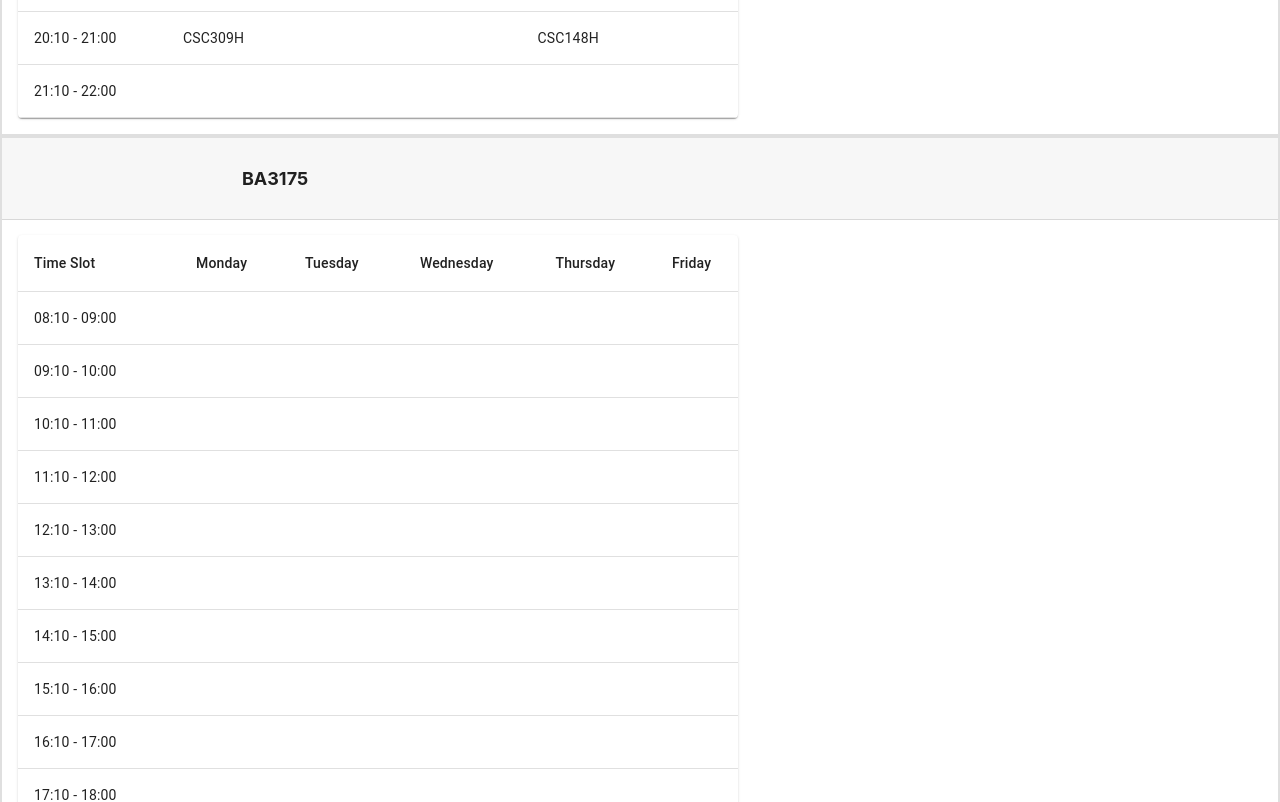
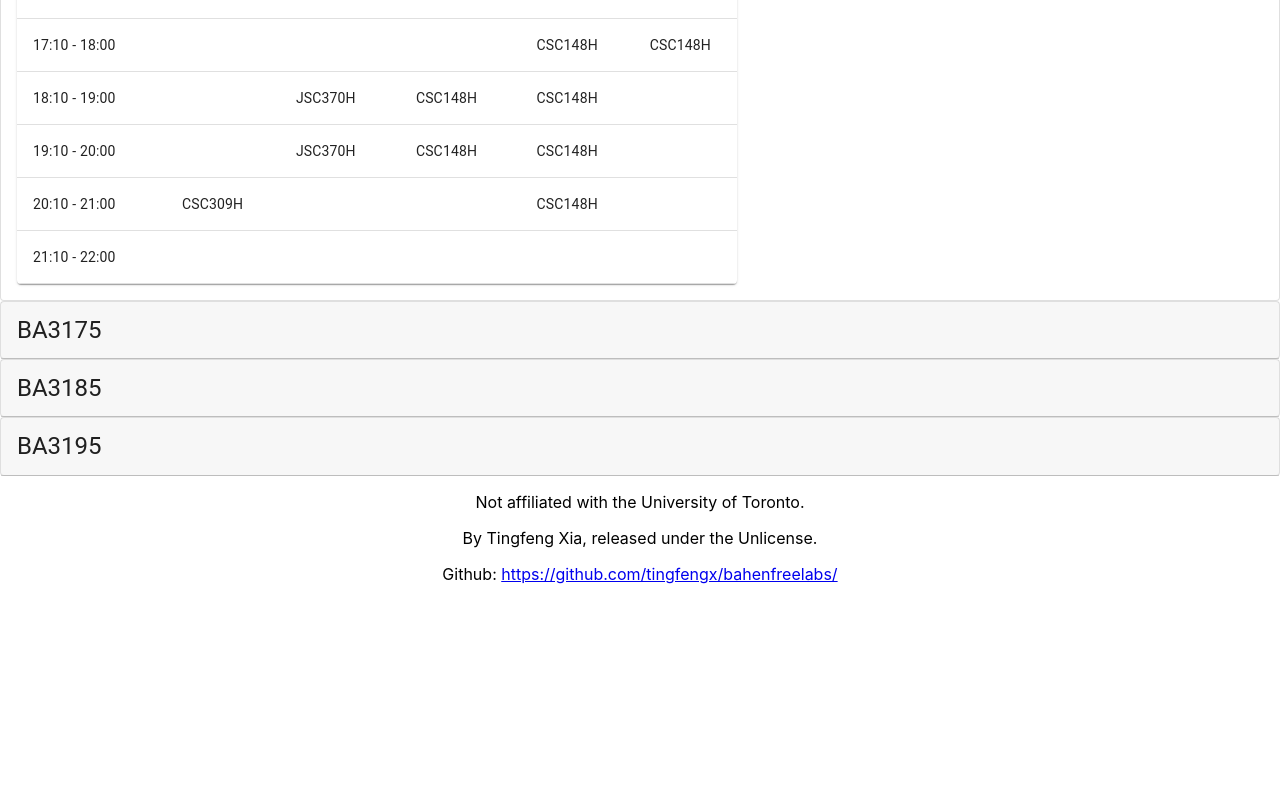
Before and after one commit to tingfengx/bahenfreelabs, a React (Create React App) app: page / in a window 1280 px wide. Shown: the part 780-1582 px from the top of the page. After the commit the page ends 1380 px from the top, so only its background shows below. Built offline with nearby package versions, Linux system fonts and the light colour scheme.

Commit message:
add real time lab avail info

```diff
--- a/package.json
+++ b/package.json
@@ -5,6 +5,7 @@
   "private": true,
   "dependencies": {
     "@material-ui/core": "^4.9.4",
+    "@material-ui/icons": "^4.9.1",
     "@testing-library/jest-dom": "^4.2.4",
     "@testing-library/react": "^9.4.1",
     "@testing-library/user-event": "^7.2.1",
--- a/src/App.js
+++ b/src/App.js
@@ -2,23 +2,24 @@ import React from 'react';
 import './App.css';
 import LabInfo from "./LabInfo";
 import Foot from "./Foot";
+import CurAvail from "./CurAvail";
 
 class App extends React.Component {
     BA3175ReservedBy = {
         monday: {
             '08:10 - 09:00': "",
             '09:10 - 10:00': "",
-            '10:10 - 11:00': "",
+            '10:10 - 11:00': "CSC309H",
             '11:10 - 12:00': "",
             '12:10 - 13:00': "",
             '13:10 - 14:00': "",
-            '14:10 - 15:00': "",
+            '14:10 - 15:00': "CSC367H",
             '15:10 - 16:00': "",
             '16:10 - 17:00': "",
             '17:10 - 18:00': "",
             '18:10 - 19:00': "",
             '19:10 - 20:00': "",
-            '20:10 - 21:00': "",
+            '20:10 - 21:00': "CSC309H",
             '21:10 - 22:00': ""
         },
         tuesday: {
@@ -27,14 +28,96 @@ class App extends React.Component {
             '10:10 - 11:00': "",
             '11:10 - 12:00': "",
             '12:10 - 13:00': "",
-            '13:10 - 14:00': "",
-            '14:10 - 15:00': "",
+            '13:10 - 14:00': "CSC207H",
+            '14:10 - 15:00': "CSC207H",
             '15:10 - 16:00': "",
             '16:10 - 17:00': "",
             '17:10 - 18:00': "",
             '18:10 - 19:00': "",
             '19:10 - 20:00': "",
+            '20:10 - 21:00': "CSC209H",
+            '21:10 - 22:00': ""
+        },
+        wednesday: {
+            '08:10 - 09:00': "",
+            '09:10 - 10:00': "",
+            '10:10 - 11:00': "",
+            '11:10 - 12:00': "",
+            '12:10 - 13:00': "JSC270H",
+            '13:10 - 14:00': "JSC270H",
+            '14:10 - 15:00': "CSC198H",
+            '15:10 - 16:00': "CSC198H",
+            '16:10 - 17:00': "",
+            '17:10 - 18:00': "",
+            '18:10 - 19:00': "CSC148H",
+            '19:10 - 20:00': "CSC148H",
             '20:10 - 21:00': "",
+            '21:10 - 22:00': ""
+        },
+        thursday: {
+            '08:10 - 09:00': "",
+            '09:10 - 10:00': "CSC148H",
+            '10:10 - 11:00': "CSC148H",
+            '11:10 - 12:00': "CSC148H",
+            '12:10 - 13:00': "CSC148H",
+            '13:10 - 14:00': "CSC148H",
+            '14:10 - 15:00': "CSC148H",
+            '15:10 - 16:00': "CSC148H",
+            '16:10 - 17:00': "CSC148H",
+            '17:10 - 18:00': "CSC148H",
+            '18:10 - 19:00': "CSC148H",
+            '19:10 - 20:00': "CSC148H",
+            '20:10 - 21:00': "CSC148H",
+            '21:10 - 22:00': ""
+        },
+        friday: {
+            '08:10 - 09:00': "",
+            '09:10 - 10:00': "",
+            '10:10 - 11:00': "CSC148H",
+            '11:10 - 12:00': "CSC148H",
+            '12:10 - 13:00': "",
+            '13:10 - 14:00': "CSC209H",
+            '14:10 - 15:00': "CSC209H",
+            '15:10 - 16:00': "CSC209H",
+            '16:10 - 17:00': "",
+            '17:10 - 18:00': "",
+            '18:10 - 19:00': "",
+            '19:10 - 20:00': "",
+            '20:10 - 21:00': "",
+            '21:10 - 22:00': ""
+        }
+    };
+    BA3185ReservedBy = {
+        monday: {
+            '08:10 - 09:00': "",
+            '09:10 - 10:00': "",
+            '10:10 - 11:00': "CSC309H",
+            '11:10 - 12:00': "",
+            '12:10 - 13:00': "",
+            '13:10 - 14:00': "",
+            '14:10 - 15:00': "CSC367H",
+            '15:10 - 16:00': "",
+            '16:10 - 17:00': "",
+            '17:10 - 18:00': "",
+            '18:10 - 19:00': "",
+            '19:10 - 20:00': "",
+            '20:10 - 21:00': "CSC309H",
+            '21:10 - 22:00': ""
+        },
+        tuesday: {
+            '08:10 - 09:00': "",
+            '09:10 - 10:00': "",
+            '10:10 - 11:00': "",
+            '11:10 - 12:00': "",
+            '12:10 - 13:00': "",
+            '13:10 - 14:00': "CSC207H",
+            '14:10 - 15:00': "CSC207H",
+            '15:10 - 16:00': "",
+            '16:10 - 17:00': "",
+            '17:10 - 18:00': "",
+            '18:10 - 19:00': "",
+            '19:10 - 20:00': "",
+            '20:10 - 21:00': "CSC209H",
             '21:10 - 22:00': ""
         },
         wednesday: {
@@ -48,36 +131,36 @@ class App extends React.Component {
             '15:10 - 16:00': "",
             '16:10 - 17:00': "",
             '17:10 - 18:00': "",
-            '18:10 - 19:00': "",
-            '19:10 - 20:00': "",
+            '18:10 - 19:00': "CSC148H",
+            '19:10 - 20:00': "CSC148H",
             '20:10 - 21:00': "",
             '21:10 - 22:00': ""
         },
         thursday: {
             '08:10 - 09:00': "",
-            '09:10 - 10:00': "",
-            '10:10 - 11:00': "",
-            '11:10 - 12:00': "",
-            '12:10 - 13:00': "",
-            '13:10 - 14:00': "",
-            '14:10 - 15:00': "",
-            '15:10 - 16:00': "",
-            '16:10 - 17:00': "",
-            '17:10 - 18:00': "",
-            '18:10 - 19:00': "",
-            '19:10 - 20:00': "",
-            '20:10 - 21:00': "",
+            '09:10 - 10:00': "CSC148H",
+            '10:10 - 11:00': "CSC148H",
+            '11:10 - 12:00': "CSC148H",
+            '12:10 - 13:00': "CSC148H",
+            '13:10 - 14:00': "CSC148H",
+            '14:10 - 15:00': "CSC148H",
+            '15:10 - 16:00': "CSC148H",
+            '16:10 - 17:00': "CSC148H",
+            '17:10 - 18:00': "CSC148H",
+            '18:10 - 19:00': "CSC148H",
+            '19:10 - 20:00': "CSC148H",
+            '20:10 - 21:00': "CSC148H",
             '21:10 - 22:00': ""
         },
         friday: {
             '08:10 - 09:00': "",
             '09:10 - 10:00': "",
-            '10:10 - 11:00': "",
-            '11:10 - 12:00': "",
+            '10:10 - 11:00': "CSC148H",
+            '11:10 - 12:00': "CSC148H",
             '12:10 - 13:00': "",
-            '13:10 - 14:00': "",
-            '14:10 - 15:00': "",
-            '15:10 - 16:00': "",
+            '13:10 - 14:00': "CSC209H",
+            '14:10 - 15:00': "CSC209H",
+            '15:10 - 16:00': "CSC209H",
             '16:10 - 17:00': "",
             '17:10 - 18:00': "",
             '18:10 - 19:00': "",
@@ -86,21 +169,21 @@ class App extends React.Component {
             '21:10 - 22:00': ""
         }
     };
-    BA3185ReservedBy = {
+    BA3195ReservedBy = {
         monday: {
             '08:10 - 09:00': "",
             '09:10 - 10:00': "",
-            '10:10 - 11:00': "",
+            '10:10 - 11:00': "CSC309H",
             '11:10 - 12:00': "",
             '12:10 - 13:00': "",
             '13:10 - 14:00': "",
-            '14:10 - 15:00': "",
+            '14:10 - 15:00': "CSC367H",
             '15:10 - 16:00': "",
             '16:10 - 17:00': "",
             '17:10 - 18:00': "",
             '18:10 - 19:00': "",
             '19:10 - 20:00': "",
-            '20:10 - 21:00': "",
+            '20:10 - 21:00': "CSC309H",
             '21:10 - 22:00': ""
         },
         tuesday: {
@@ -109,14 +192,14 @@ class App extends React.Component {
             '10:10 - 11:00': "",
             '11:10 - 12:00': "",
             '12:10 - 13:00': "",
-            '13:10 - 14:00': "",
-            '14:10 - 15:00': "",
+            '13:10 - 14:00': "CSC207H",
+            '14:10 - 15:00': "CSC207H",
             '15:10 - 16:00': "",
             '16:10 - 17:00': "",
             '17:10 - 18:00': "",
             '18:10 - 19:00': "",
             '19:10 - 20:00': "",
-            '20:10 - 21:00': "",
+            '20:10 - 21:00': "CSC209H",
             '21:10 - 22:00': ""
         },
         wednesday: {
@@ -130,118 +213,36 @@ class App extends React.Component {
             '15:10 - 16:00': "",
             '16:10 - 17:00': "",
             '17:10 - 18:00': "",
-            '18:10 - 19:00': "",
-            '19:10 - 20:00': "",
+            '18:10 - 19:00': "CSC148H",
+            '19:10 - 20:00': "CSC148H",
             '20:10 - 21:00': "",
             '21:10 - 22:00': ""
         },
         thursday: {
             '08:10 - 09:00': "",
-            '09:10 - 10:00': "",
-            '10:10 - 11:00': "",
-            '11:10 - 12:00': "",
-            '12:10 - 13:00': "",
-            '13:10 - 14:00': "",
-            '14:10 - 15:00': "",
-            '15:10 - 16:00': "",
-            '16:10 - 17:00': "",
-            '17:10 - 18:00': "",
-            '18:10 - 19:00': "",
-            '19:10 - 20:00': "",
-            '20:10 - 21:00': "",
+            '09:10 - 10:00': "CSC148H",
+            '10:10 - 11:00': "CSC148H",
+            '11:10 - 12:00': "CSC148H",
+            '12:10 - 13:00': "CSC148H",
+            '13:10 - 14:00': "CSC148H",
+            '14:10 - 15:00': "CSC148H",
+            '15:10 - 16:00': "CSC148H",
+            '16:10 - 17:00': "CSC148H",
+            '17:10 - 18:00': "CSC148H",
+            '18:10 - 19:00': "CSC148H",
+            '19:10 - 20:00': "CSC148H",
+            '20:10 - 21:00': "CSC148H",
             '21:10 - 22:00': ""
         },
         friday: {
             '08:10 - 09:00': "",
             '09:10 - 10:00': "",
-            '10:10 - 11:00': "",
-            '11:10 - 12:00': "",
+            '10:10 - 11:00': "CSC148H",
+            '11:10 - 12:00': "CSC148H",
             '12:10 - 13:00': "",
-            '13:10 - 14:00': "",
-            '14:10 - 15:00': "",
-            '15:10 - 16:00': "",
-            '16:10 - 17:00': "",
-            '17:10 - 18:00': "",
-            '18:10 - 19:00': "",
-            '19:10 - 20:00': "",
-            '20:10 - 21:00': "",
-            '21:10 - 22:00': ""
-        }
-    };
-    BA3195ReservedBy = {
-        monday: {
-            '08:10 - 09:00': "",
-            '09:10 - 10:00': "",
-            '10:10 - 11:00': "",
-            '11:10 - 12:00': "",
-            '12:10 - 13:00': "",
-            '13:10 - 14:00': "",
-            '14:10 - 15:00': "",
-            '15:10 - 16:00': "",
-            '16:10 - 17:00': "",
-            '17:10 - 18:00': "",
-            '18:10 - 19:00': "",
-            '19:10 - 20:00': "",
-            '20:10 - 21:00': "",
-            '21:10 - 22:00': ""
-        },
-        tuesday: {
-            '08:10 - 09:00': "",
-            '09:10 - 10:00': "",
-            '10:10 - 11:00': "",
-            '11:10 - 12:00': "",
-            '12:10 - 13:00': "",
-            '13:10 - 14:00': "",
-            '14:10 - 15:00': "",
-            '15:10 - 16:00': "",
-            '16:10 - 17:00': "",
-            '17:10 - 18:00': "",
-            '18:10 - 19:00': "",
-            '19:10 - 20:00': "",
-            '20:10 - 21:00': "",
-            '21:10 - 22:00': ""
-        },
-        wednesday: {
-            '08:10 - 09:00': "",
-            '09:10 - 10:00': "",
-            '10:10 - 11:00': "",
-            '11:10 - 12:00': "",
-            '12:10 - 13:00': "",
-            '13:10 - 14:00': "",
-            '14:10 - 15:00': "",
-            '15:10 - 16:00': "",
-            '16:10 - 17:00': "",
-            '17:10 - 18:00': "",
-            '18:10 - 19:00': "",
-            '19:10 - 20:00': "",
-            '20:10 - 21:00': "",
-            '21:10 - 22:00': ""
-        },
-        thursday: {
-            '08:10 - 09:00': "",
-            '09:10 - 10:00': "",
-            '10:10 - 11:00': "",
-            '11:10 - 12:00': "",
-            '12:10 - 13:00': "",
-            '13:10 - 14:00': "",
-            '14:10 - 15:00': "",
-            '15:10 - 16:00': "",
-            '16:10 - 17:00': "",
-            '17:10 - 18:00': "",
-            '18:10 - 19:00': "",
-            '19:10 - 20:00': "",
-            '20:10 - 21:00': "",
-            '21:10 - 22:00': ""
-        },
-        friday: {
-            '08:10 - 09:00': "",
-            '09:10 - 10:00': "",
-            '10:10 - 11:00': "",
-            '11:10 - 12:00': "",
-            '12:10 - 13:00': "",
-            '13:10 - 14:00': "",
-            '14:10 - 15:00': "",
-            '15:10 - 16:00': "",
+            '13:10 - 14:00': "CSC209H",
+            '14:10 - 15:00': "CSC209H",
+            '15:10 - 16:00': "CSC209H",
             '16:10 - 17:00': "",
             '17:10 - 18:00': "",
             '18:10 - 19:00': "",
@@ -339,7 +340,11 @@ class App extends React.Component {
 
     render() {
         return (
-            <div className="App">
+            <div>
+                <CurAvail BA2200={this.BA2200ReservedBy}
+                          BA3175={this.BA3175ReservedBy}
+                          BA3185={this.BA3185ReservedBy}
+                          BA3195={this.BA3195ReservedBy}/>
                 <LabInfo room={"BA2200"} reserver={this.BA2200ReservedBy}/>
                 <LabInfo room={"BA3175"} reserver={this.BA3175ReservedBy}/>
                 <LabInfo room={"BA3185"} reserver={this.BA3185ReservedBy}/>
--- /dev/null
+++ b/src/CurAvail/index.js
@@ -0,0 +1,119 @@
+import React from 'react';
+import { makeStyles } from '@material-ui/core/styles';
+import Card from '@material-ui/core/Card';
+import CardContent from '@material-ui/core/CardContent';
+import Typography from '@material-ui/core/Typography';
+
+const useStyles = makeStyles({
+    root: {
+        minWidth: 275,
+    },
+    bullet: {
+        display: 'inline-block',
+        margin: '0 2px',
+        transform: 'scale(0.8)',
+    },
+    title: {
+        fontSize: 14,
+    },
+    pos: {
+        marginBottom: 12,
+    },
+});
+
+function getDay() {
+    const day = new Date().getDay();
+    if (day === 1) {
+        return 'monday'
+    } else if (day === 2) {
+        return 'tuesday'
+    } else if (day === 3) {
+        return 'wednesday'
+    } else if (day === 4) {
+        return 'thursday'
+    } else if (day === 5) {
+        return 'monday'
+    } else {
+        return 'weekend'
+    }
+}
+
+const timeSlots_ = [
+    '08:10 - 09:00',
+    '09:10 - 10:00',
+    '10:10 - 11:00',
+    '11:10 - 12:00',
+    '12:10 - 13:00',
+    '13:10 - 14:00',
+    '14:10 - 15:00',
+    '15:10 - 16:00',
+    '16:10 - 17:00',
+    '17:10 - 18:00',
+    '18:10 - 19:00',
+    '19:10 - 20:00',
+    '20:10 - 21:00',
+    '21:10 - 22:00'
+];
+
+// if it is now 8.30, then hour = 8, want to return 0 in this case
+function getHourRange() {
+    const hour = new Date().getHours();
+    if (hour <= 22 && hour >= 8){
+        return timeSlots_[hour - 8];
+    } else {
+        return 'night';
+    }
+}
+
+export default function CurAvail(props) {
+    const classes = useStyles();
+    const { BA2200, BA3175, BA3185, BA3195 } = props;
+
+    let freeLabs = [
+        "BA2210",
+        "BA2220",
+        "BA2240",
+        "BA2270",
+        "BA3200"
+    ];
+
+    console.log(getDay(), getHourRange())
+    if (getDay() === 'weekend' || getHourRange() === 'night') {
+        freeLabs.push("BA2200"); freeLabs.push("BA3175");
+        freeLabs.push("BA3185"); freeLabs.push("BA3195");
+    } else {
+        if (BA2200[getDay()][getHourRange()] === "") {
+            freeLabs.push("BA2200");
+        }
+        if (BA3175[getDay()][getHourRange()] === "") {
+            freeLabs.push("BA3175");
+        }
+        if (BA3185[getDay()][getHourRange()] === "") {
+            freeLabs.push("BA3185");
+        }
+        if (BA3195[getDay()][getHourRange()] === "") {
+            freeLabs.push("BA3195");
+        }
+    }
+
+    return (
+        <Card className={classes.root}>
+            <CardContent>
+                <Typography variant="h6" color="textSecondary" gutterBottom>
+                    Last queried time: {new Date().toTimeString()}
+                </Typography>
+                <Typography variant="h3" color="textPrimary" gutterBottom>
+                    Current Available Labs:
+                </Typography>
+                <Typography variant="h5" color="textPrimary" gutterBottom>
+                    {
+                        freeLabs.map(function (label) {
+                            return <span key={label}>{label + "  "}</span>
+                        })
+                    }
+                </Typography>
+            </CardContent>
+
+        </Card>
+    );
+}
--- a/src/Foot/index.js
+++ b/src/Foot/index.js
@@ -3,13 +3,13 @@ import React from "react";
 export default function Foot() {
     return (
         <div className={"FootDiv"}>
-            <p>
+            <p align={"center"}>
                 Not affiliated with the University of Toronto.
             </p>
-            <p>
+            <p align={"center"}>
                 By Tingfeng Xia, released under the Unlicense.
             </p>
-            <p>
+            <p align={"center"}>
                 Github: <a href={"https://github.com/tingfengx/bahenfreelabs/"}>https://github.com/tingfengx/bahenfreelabs/</a>
             </p>
         </div>
--- a/src/LabInfo/index.js
+++ b/src/LabInfo/index.js
@@ -5,10 +5,12 @@ import MuiExpansionPanelSummary from '@material-ui/core/ExpansionPanelSummary';
 import MuiExpansionPanelDetails from '@material-ui/core/ExpansionPanelDetails';
 import LabInfoTable from "../LabInfoTable";
 import './styles.css';
+import Typography from "@material-ui/core/Typography";
 
 const ExpansionPanel = withStyles({
     root: {
-        border: '2px solid rgba(0, 0, 0, .125)',
+        align: 'center',
+        border: '1px solid rgba(0, 0, 0, .125)',
         boxShadow: 'none',
         '&:not(:last-child)': {
             borderBottom: 0,
@@ -20,7 +22,7 @@ const ExpansionPanel = withStyles({
             margin: 'auto',
         },
     },
-    expanded: {},
+    expanded: {align: 'center',},
 })(MuiExpansionPanel);
 
 const ExpansionPanelSummary = withStyles({
@@ -48,9 +50,9 @@ const ExpansionPanelDetails = withStyles(theme => ({
 }))(MuiExpansionPanelDetails);
 
 export default function LabInfo(props) {
-    const { room, reserver } = props;
+    const {room, reserver} = props;
 
-    const [expanded, setExpanded] = React.useState('panel1');
+    const [expanded, setExpanded] = React.useState('BA2200');
 
     const handleChange = panel => (event, newExpanded) => {
         setExpanded(newExpanded ? panel : false);
@@ -58,13 +60,12 @@ export default function LabInfo(props) {
 
     return (
         <div>
-            <ExpansionPanel square
-                            className = {"MainPanel"}
-                            expanded={expanded === 'panel1'}
-                            onChange={handleChange('panel1')}>
+            <ExpansionPanel square={false}
+                            expanded={expanded === room}
+                            onChange={handleChange(room)}>
 
                 <ExpansionPanelSummary aria-controls="panel1d-content" id="panel1d-header">
-                    <p className={"roomName"}>{ room }</p>
+                    <Typography align={"center"} variant={"h5"}>{room}</Typography>
                 </ExpansionPanelSummary>
                 <ExpansionPanelDetails>
                     <LabInfoTable reserver={reserver}/>
--- a/src/LabInfoTable/index.js
+++ b/src/LabInfoTable/index.js
@@ -45,7 +45,6 @@ const timeSlots_ = [
 
 export default function LabInfoTable(props) {
     const {reserver} = props;
-    console.log(reserver);
     const classes = useStyles();
     const rows = [];
     for (let i = 0; i < timeSlots_.length; i++) {
@@ -58,8 +57,6 @@ export default function LabInfoTable(props) {
         rows.push(createRow(i, time, mon[time], tues[time],
             wed[time], thurs[time], fri[time]))
     }
-
-    console.log(rows);
 
     return (
         <TableContainer component={Paper} className={"MainTable"}>
```
Also changed, not shown: src/App.css (+12 -0 lines), 1 other file (tests, documents, lock files or other folders).
